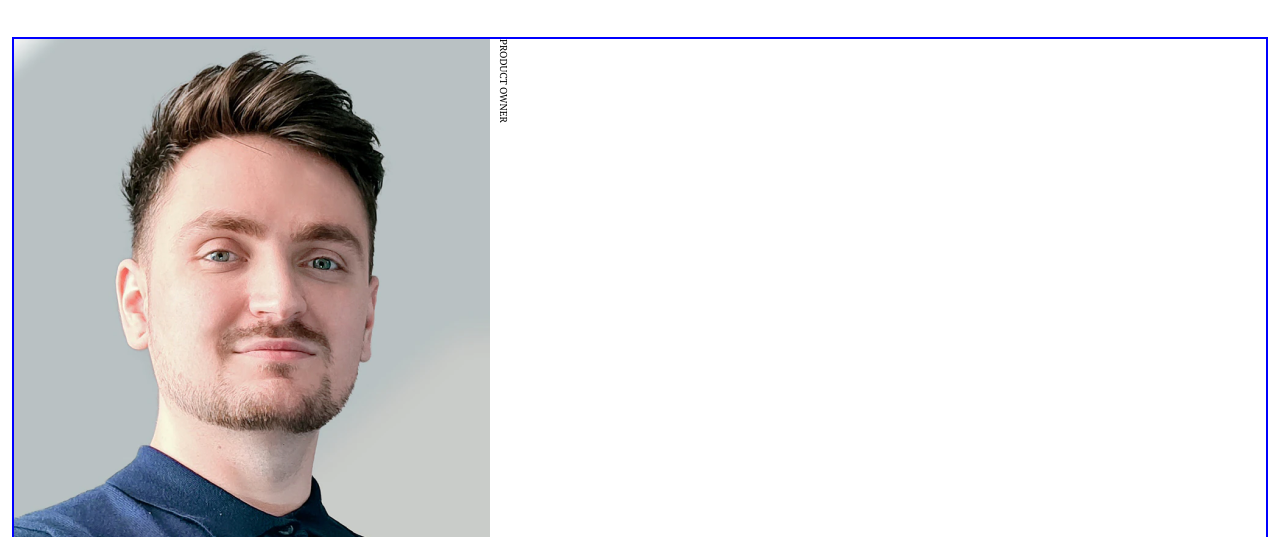
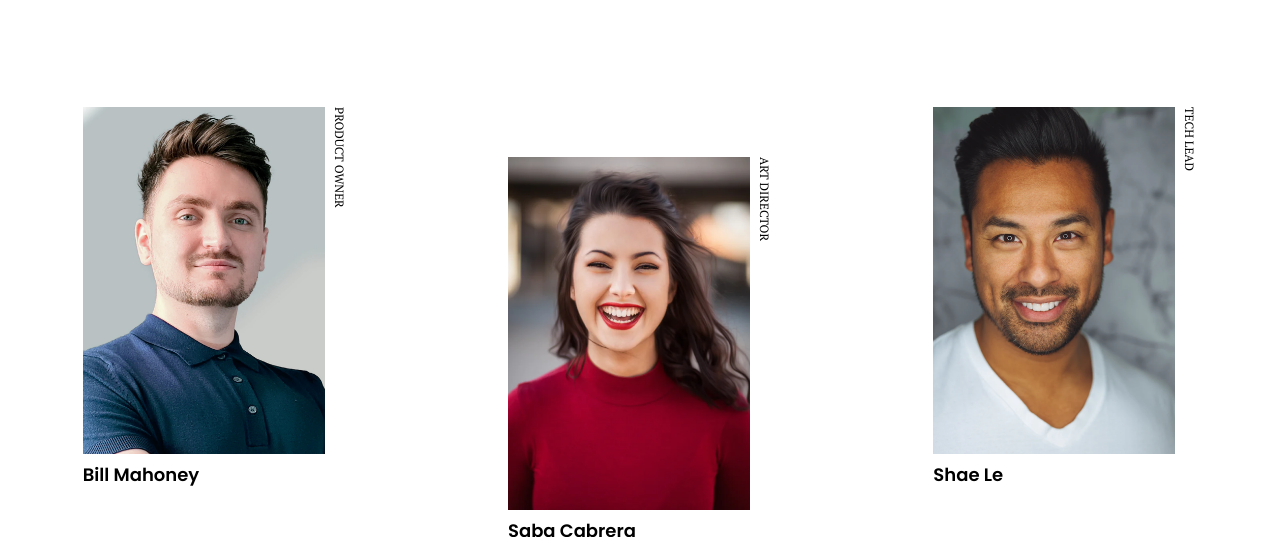
Before and after one commit to Manthan-Kuber/team-page, a plain HTML site: page index.html in a window 1280 px wide. Shown: the part 263-800 px from the top of the page. Drawn offline with Linux system fonts and the light colour scheme.

Commit message:
Fully Responsive

```diff
--- a/index.html
+++ b/index.html
@@ -36,6 +36,7 @@
         </p>
       </div>
     </div>
+    <div class="team-wrapper">
       <div class="team-container">
         <div class="member-container">
           <div class="profile-info-wrapper">
@@ -116,6 +117,7 @@
           </div>
         </div>
       </div>
+    </div>
   </main>
   <footer>
     <p class="footer-text">Created by <b><u>Manthan Kuber</u></b></p>
--- a/styles.css
+++ b/styles.css
@@ -47,12 +47,12 @@ body {
 
 .team-container{
   margin-top:4rem;
+
 }
 
 .member-container {
-  border: 2px solid blue;
   display: flex;
-  min-width:15.6rem;
+  max-width:26.4rem;
 }
 
 .profile-info-wrapper {
@@ -80,8 +80,19 @@ body {
   padding: 0 0.7em 0.7em 0;
 }
 
+.team-container {
+  display:grid;
+  grid-template-columns:repeat(2,1fr);
+  gap:2rem;
+  justify-items:center;
+}
+
+.member-container:nth-child(even){
+  padding-top:5rem;
+}
+
 footer {
-  padding: 1rem 0px 1rem 0px;
+  padding: 13rem 0px 1rem;
   margin-top: auto;
   width: 100%;
 }
@@ -97,16 +108,35 @@ footer {
     display: flex;
     justify-content: space-evenly;
   }
+  .name{
+    font-size:1.8rem
+  }
+  .role{
+    font-size:1.2rem;
+  }
 }
+
 
 @media only screen and (min-width: 1024px) {
   .heading-container {
     display: flex;
     justify-content: space-evenly;
-    margin-top:11rem
+    margin:11rem 0rem;
   }
   .team-intro {
     font-size: 1.8rem;
   }
+  .team-container {
+    grid-template-columns:repeat(3,1fr);
+  }
+  .member-container:nth-child(even) {
+    padding-top:0;
+  }
+  .member-container:nth-child(2), .member-container:nth-child(5){
+    padding-top:5rem;
+  }
+  .team-wrapper{
 
+    justify-content:center;
+  }
 }
```
Lines whose indentation alone changed are shown as unchanged.
